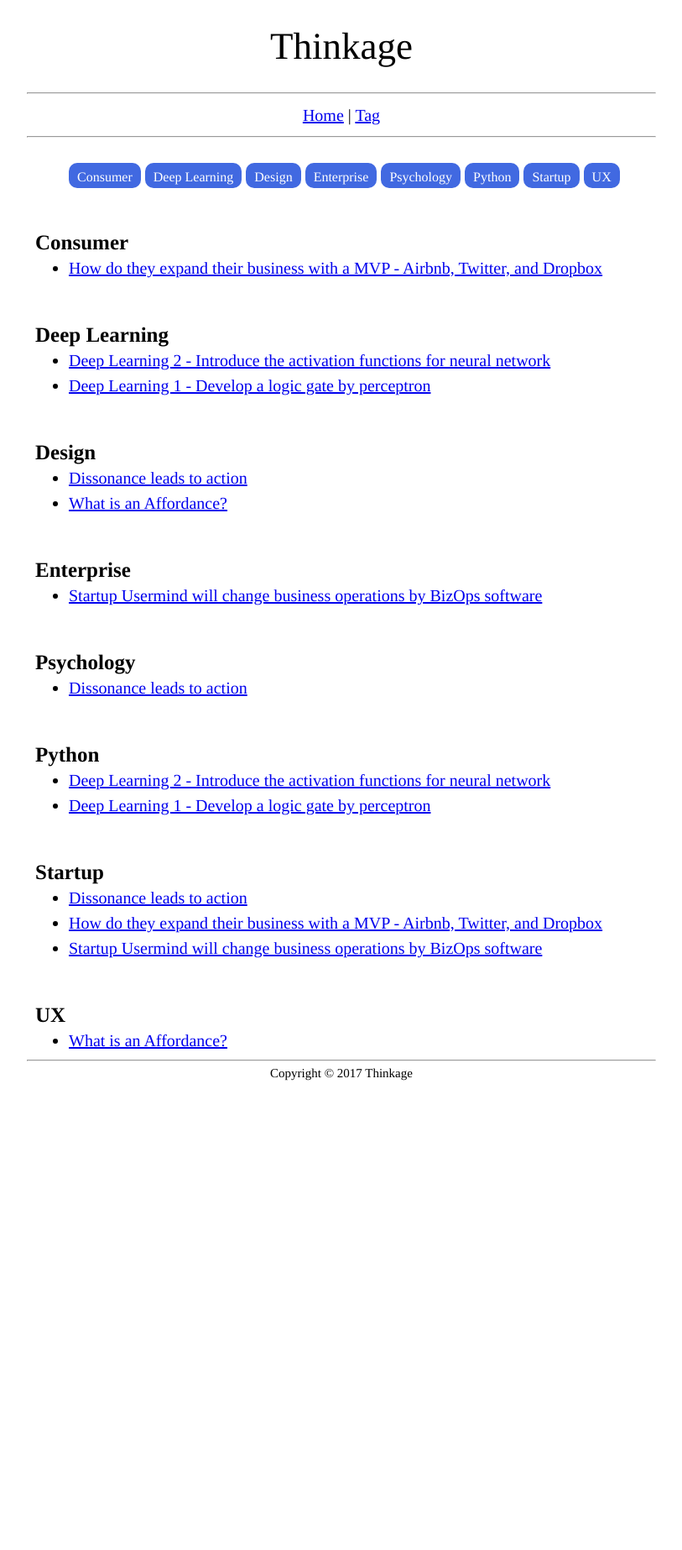
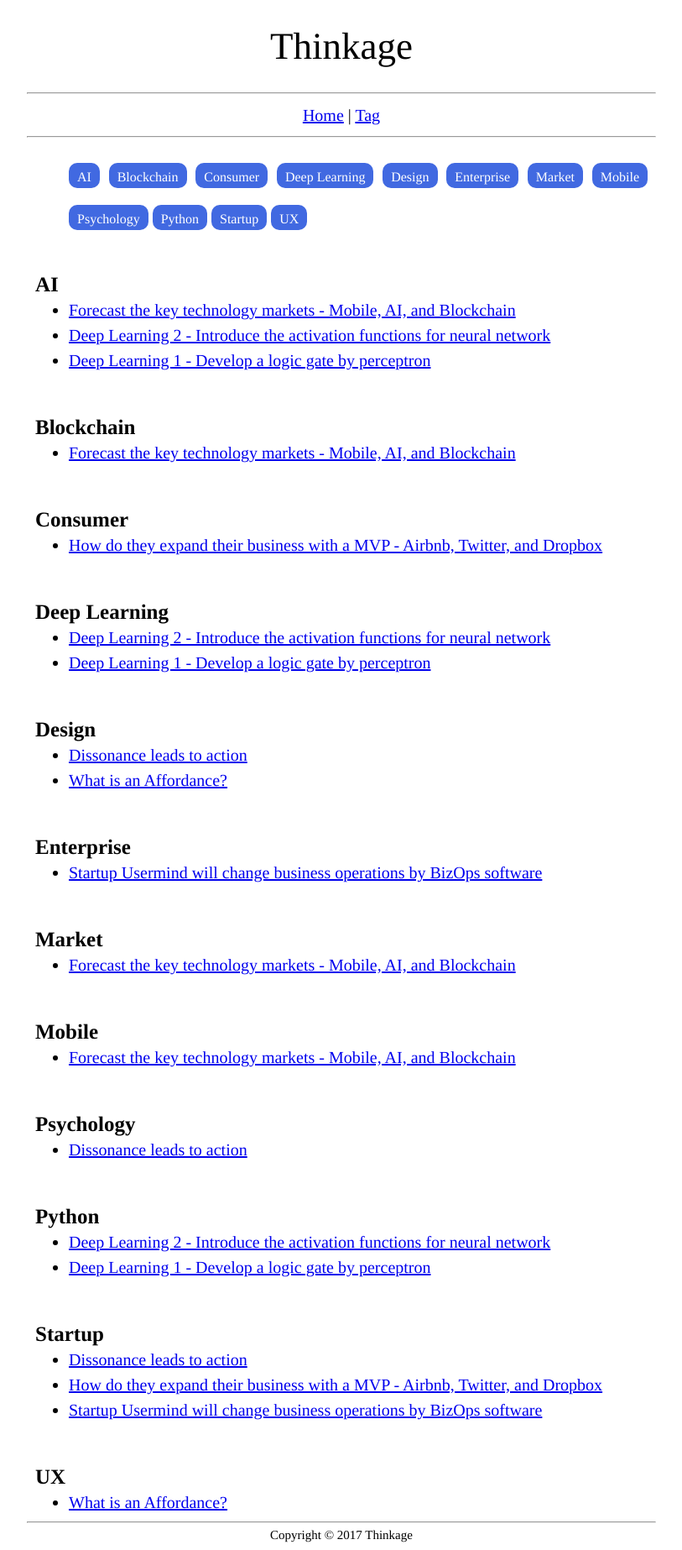
Before and after one commit to schwalbe10/thinkage, a Jekyll site: the page built from tags.html, in a window 1280 px wide. Shown: the whole page at 84% size, without its empty margins (233-1046 px from the left). Built offline with Jekyll 4.4.1, drawn with Linux system fonts in a browser that asks for light colours; before the commit the page ends 1296 px from its top, so only the background shows below that; part of the change alters nothing that is shown.

Commit message:
Update the blog

```diff
--- a/_posts/2017-01-21-perceptron.md
+++ b/_posts/2017-01-21-perceptron.md
@@ -4,6 +4,7 @@ title: "Deep Learning 1 - Develop a logic gate by perceptron"
 date:  2017-01-21
 
 tags:
+- AI
 - Deep Learning
 - Python
 ---
--- a/_posts/2017-02-08-activation.md
+++ b/_posts/2017-02-12-activation.md
@@ -4,6 +4,7 @@ title: "Deep Learning 2 - Introduce the activation functions for neural network"
 date:  2017-02-12
 
 tags:
+- AI
 - Deep Learning
 - Python
 ---
--- /dev/null
+++ b/_posts/2017-02-23-forecast.md
@@ -0,0 +1,57 @@
+---
+layout: post
+title: "Forecast the key technology markets - Mobile, AI, and Blockchain"
+date:  2017-02-23
+
+tags:
+- Market
+- Mobile
+- AI
+- Blockchain
+---
+
+Mobile, AI, and Blockchain - they are the key technologies to shape the future. Today there are more than 2.5 billion smartphone users all over the world. Tesla autopilot saved man's life. Bitcoin has become one of the most influential currencies. I introduce these global markets to 2025.
+
+## Mobile
+
+Global mobile advertising is already the big market that is more than $100 billion. It will grow at solid rate and reach $450 billion 10 years later. In 2025, Apps excel. games revenues will exceed games earnings.
+
+Global mobile internet advertising, 2016-2025 ($ Billion)
+![mobile-market]({{site.github.url}}/images/posts/mobile-market.png)
+Global mobile internet advertising by category, 2025
+![mobile-category]({{site.github.url}}/images/posts/mobile-category.png)
+<div class="source">Computed by Thinkage based on the data from <a href="https://www.statista.com/">Statista</a></div>
+
+## AI
+
+The revenue generated from application of AI software is estimated to grow from $0.64 billion in 2016 to $36.8 billion by 2025. The compound annual growth rate (CAGR) for the 9-year period is 56.8%, and it is the highest rate in these 3 fields. The top 3 use cases of the AI revenue in 2025 are "Algorithmic trading strategy performance improvement", "Static image recognition, classification, and tagging", and "Efficient, scalable processing of patient data".
+
+Global artificial intelligence revenue, 2016-2025 ($ Billion)
+![AI-market]({{site.github.url}}/images/posts/AI-market.png)
+Top 10 use cases of global artificial intelligence revenue, 2025 ($ Billion)
+![AI-use-case]({{site.github.url}}/images/posts/AI-use-case.png)
+<div class="source">Computed by Thinkage based on the data from <a href="https://www.tractica.com/">Tractica</a></div>
+
+## Blockchain
+
+Blockchain market also has a high growth rate (CAGR 40.0% for the 9-year period). The characteristic of this market is that public networks are the most dominant segment. For instance, the Australian Securities Exchange (ASX) announced that they will adopt blockchain technology as its post-trade processing platform.
+
+Global blockchain technology market, 2016 - 2025 ($ Billion)
+![blockchain-market]({{site.github.url}}/images/posts/blockchain-market.png)
+Global blockchain technology market by type, 2025
+![blockchain-type]({{site.github.url}}/images/posts/blockchain-type.png)
+<div class="source">Computed by Thinkage based on the data from <a href="http://www.grandviewresearch.com/">Grand View Research</a></div>
+
+### Reference
+
+<div class="list">
+  <ul>
+    <li><a href="https://www.statista.com/statistics/280640/mobile-advertising-spending-worldwide/">Mobile internet advertising spending worldwide</a></li>
+    <li><a href="https://www.statista.com/statistics/316173/mobile-app-economy-revenue-in-the-uk-forecast/">Revenue of the mobile app economy in the United Kingdom (UK)</a></li>
+    <li><a href="https://www.statista.com/statistics/293636/app-store-composition-business-models/">Worldwide in-app advertising and app store revenues</a></li>
+    <li><a href="https://www.tractica.com/wp-content/uploads/2016/08/MD-AIMF-3Q16-Executive-Summary.pdf">Artificial Intelligence Market Forecasts</a></li>
+    <li><a href="http://www.grandviewresearch.com/industry-analysis/blockchain-technology-market">Blockchain Technology Market Report
+Blockchain Technology Market Analysis</a></li>
+     <li><a href="https://www.cryptocoinsnews.com/australian-securities-exchanges-blockchain-implementation-sees-friction/">Australian Securities Exchange’s Blockchain Implementation Sees Friction</a></li>
+ </ul>
+</div>
```
Also changed, not shown: images/posts/AI-market.png (added), images/posts/AI-use-case.png (added), images/posts/blockchain-market.png (added), images/posts/blockchain-type.png (added), images/posts/mobile-category.png (added), images/posts/mobile-market.png (added).
